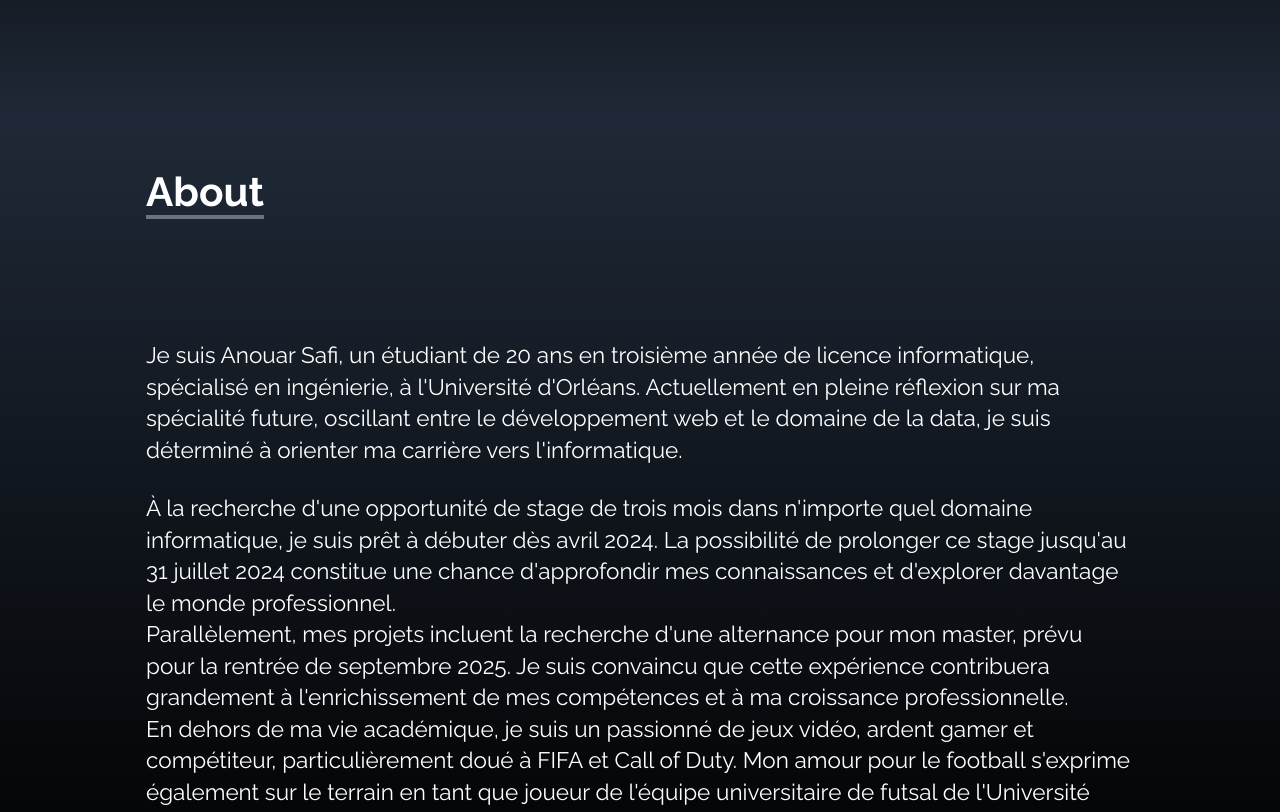
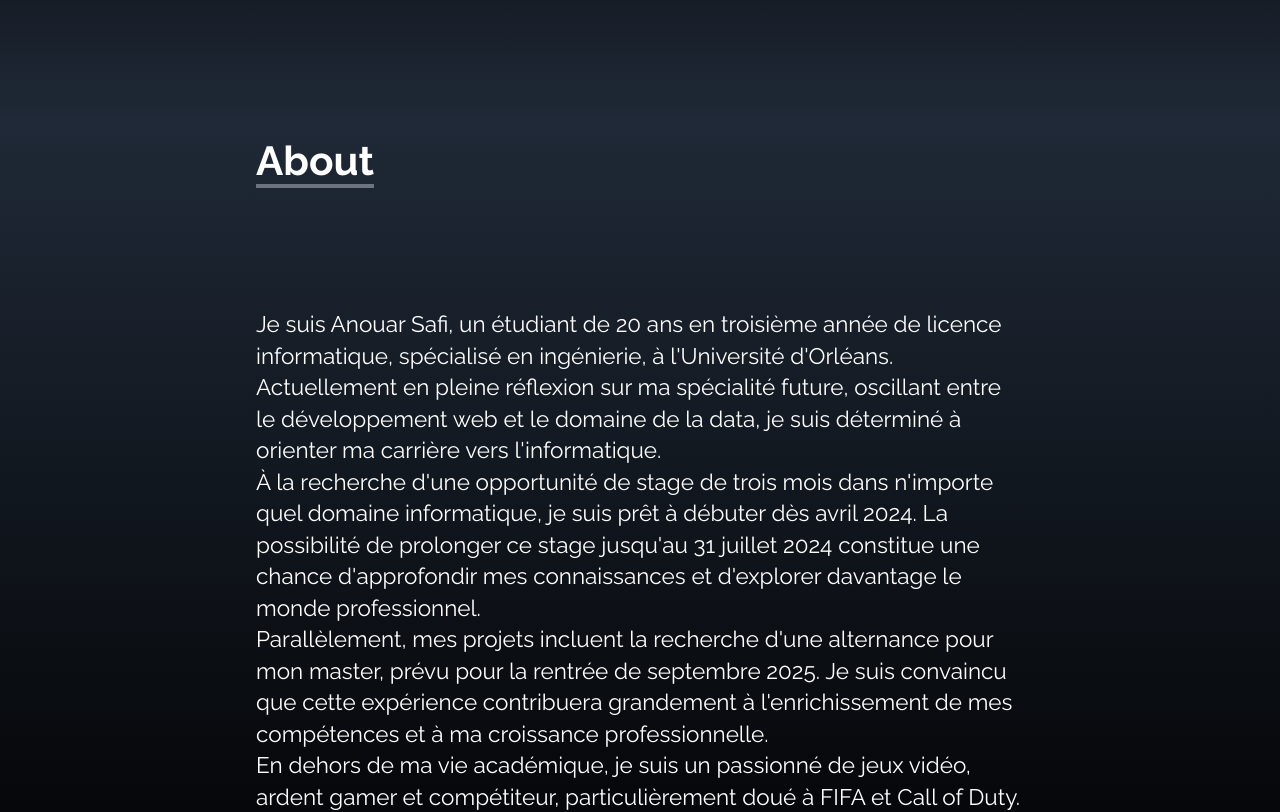
Before and after one commit to Yanismerbah/Portfolio, a React (Create React App) app: page / in a window 1280 px wide. Shown: the part 680-1492 px from the top of the page. Built offline with nearby package versions, Linux system fonts and the light colour scheme.

Commit message:
Message de commit des modifications apportées à About.jsx et index.css

```diff
--- a/src/components/About.jsx
+++ b/src/components/About.jsx
@@ -63,12 +63,11 @@ const About = () => {
   return (
     <div
       name="about"
-      className="w-full h-screen bg-gradient-to-b from-gray-800 to-black text-white"
+      className="w-full bg-gradient-to-b from-gray-800 to-black text-white p-4"
     >
-      <div className="max-w-screen-lg p-4 mx-auto flex flex-col justify-center w-full h-full">
+      <div className="max-w-screen-md mx-auto">
         <AboutHeader />
         <PersonalInfo />
-        <br />
         <ProfessionalInfo />
         <HobbiesInfo />
       </div>
--- a/src/index.css
+++ b/src/index.css
@@ -15,6 +15,17 @@
   }
 
   /* Ajoutez d'autres styles spécifiques aux écrans étroits ici */
+
+  /* Ajoutez de la marge entre la fin de la partie "About" et le début de la partie "Experience" */
+  .experience-section {
+    margin-top: 20px;
+  }
+
+  /* Ajoutez de l'espace entre la fin de la partie "About" et la photo */
+  .about-section,
+  .profile-image {
+    margin-bottom: 20px;
+  }
 }
 
 /* Styles pour les écrans de largeur entre 769 et 1024 pixels (petits ordinateurs portables) */
```
